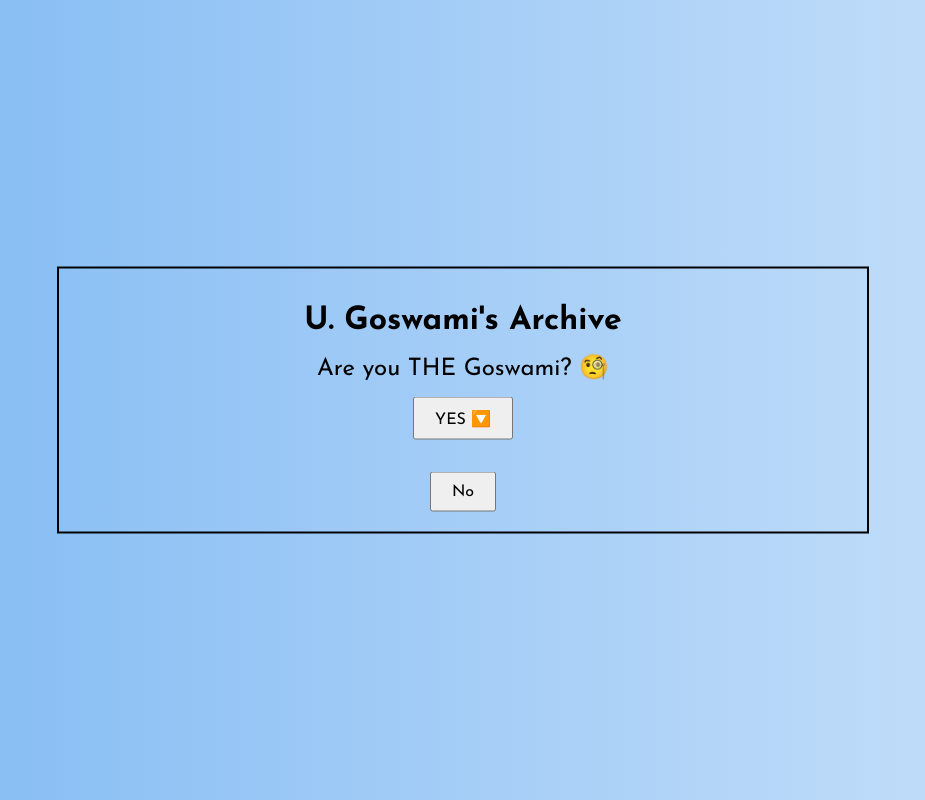
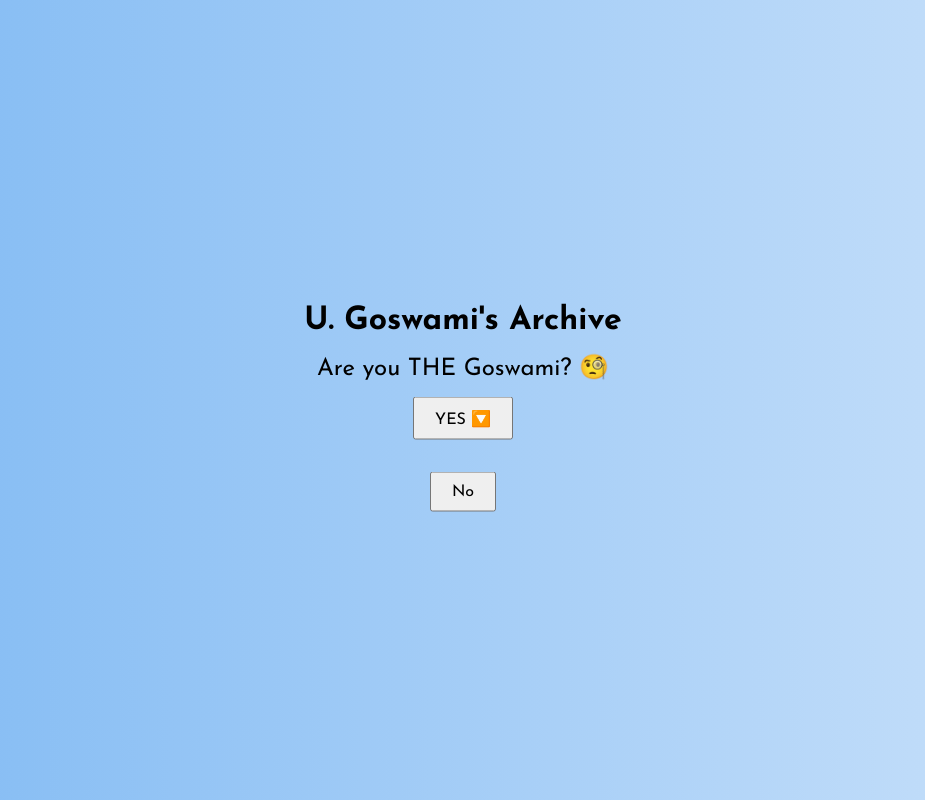
Before and after one commit to EKRAM-7/ug-archive, a React (Vite) app: page / in a window 1280 px wide. Shown: the whole page, without its empty margins (177-1102 px from the left). Built offline with nearby package versions, Linux system fonts and the light colour scheme; no server answers.

Commit message:
removed unnecessary borders

```diff
--- a/src/index.css
+++ b/src/index.css
@@ -22,7 +22,6 @@ body,
 	text-align: center;
 	height: fit-content;
 	width: 60svw;
-	border: 2px solid black;
 	position: absolute;
 	top: 50%;
 	left: 50%;
@@ -123,7 +122,6 @@ body,
 	transform: translate(-50%, -50%);
 	height: 70vh;
 	width: 50vw;
-	border: 2px solid black;
 	padding: 1.5rem;
 	box-sizing: border-box;
 	overflow: scroll;
@@ -167,7 +165,6 @@ ul li:hover {
 	left: 50%;
 	transform: translate(-50%, -10%);
 	padding: 10px;
-	border: 1px solid black;
 }
 
 .add-poem button {
```
